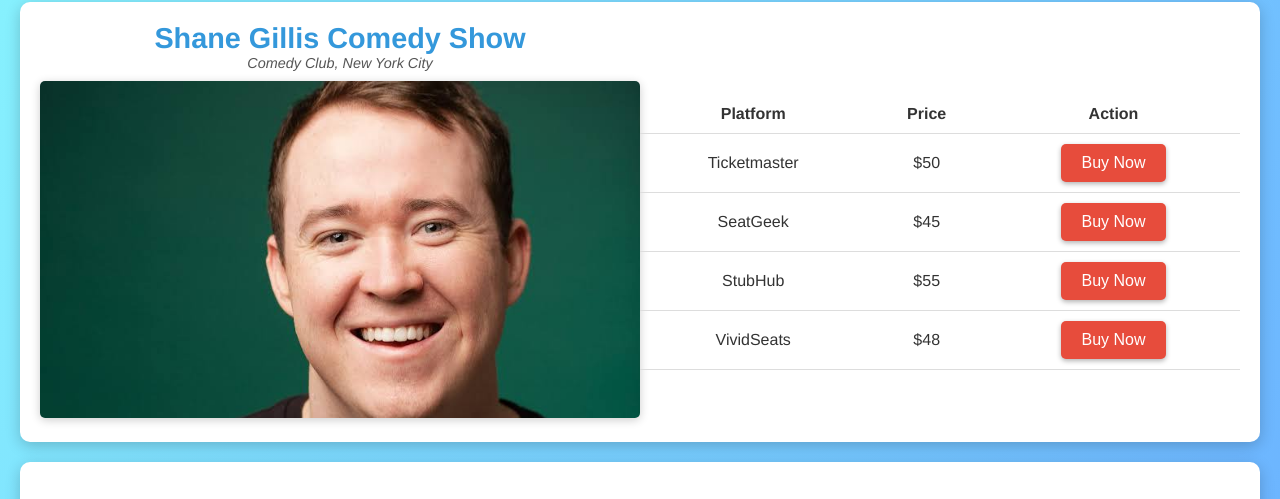
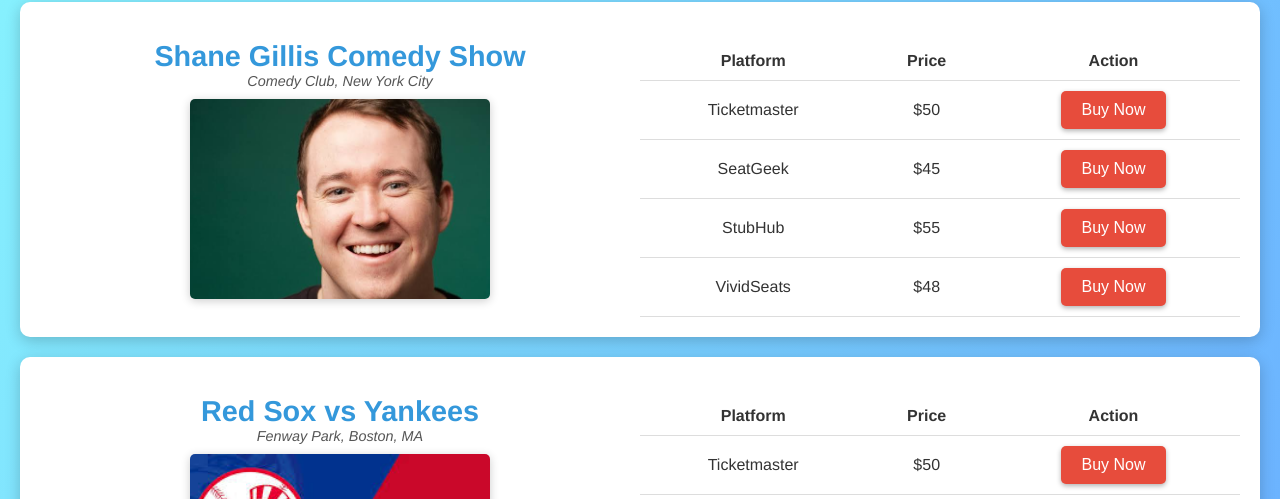
Before and after one commit to aubarkas3/aubarkas.github.io, a plain HTML site: page index.html in a window 1280 px wide. Shown: the part 287-786 px from the top of the page. Drawn offline with Linux system fonts and the light colour scheme.

Commit message:
Update trial1.css

```diff
--- a/trial1.css
+++ b/trial1.css
@@ -79,8 +79,11 @@
 }
 
 img {
-    max-width: 100%;
-    height: auto;
+    width: 300px; /* Fixed width */
+    height: 200px; /* Fixed height */
+    object-fit: cover; /* Ensures the image covers the area without distorting */
+    display: block;
+    margin: 0 auto; /* Centers the image horizontally */
     border-radius: 5px;
     box-shadow: 0 2px 10px rgba(0,0,0,0.2);
 }
```
